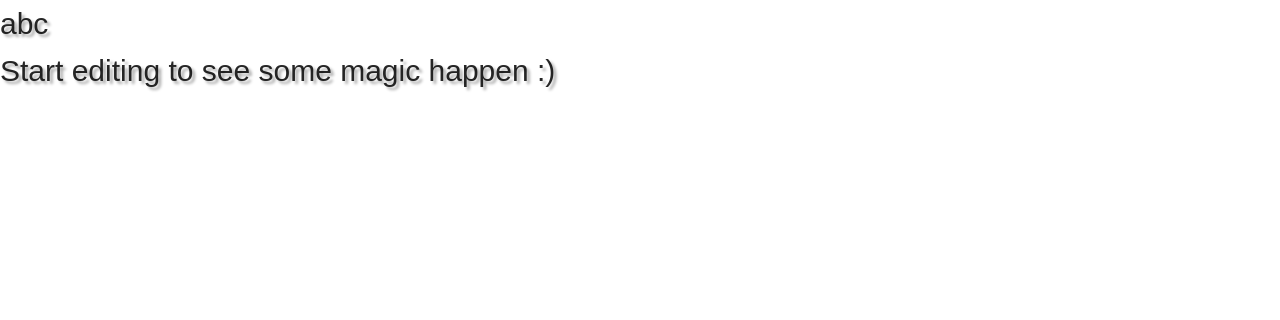
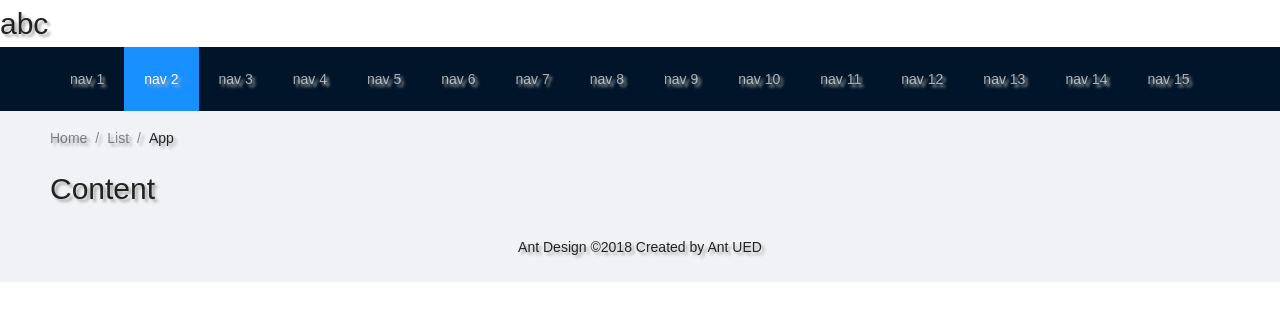
Before and after one commit to rajrachchh14/react-antd, a React (Create React App) app: page / in a window 1280 px wide. Shown: the top 320 px of the page. Built offline with nearby package versions, Linux system fonts and the light colour scheme; a web font is replaced by a local one.

Commit message:
1 file modified

```diff
--- a/src/Header.js
+++ b/src/Header.js
@@ -1,10 +1,34 @@
 import React from 'react';
 import { Layout, Menu, Breadcrumb } from 'antd';
+// const { Header, Content, Footer } = Layout;
 
 function Header() {
+  const { Header, Content, Footer } = Layout;
+  // const {  Layout, Menu, Breadcrumb  } = antd;
   return (
     <div>
-      <p>Start editing to see some magic happen :)</p>
+      <Layout className="layout">
+        <Header>
+          <div className="logo" />
+          <Menu theme="dark" mode="horizontal" defaultSelectedKeys={['2']}>
+            {new Array(15).fill(null).map((_, index) => {
+              const key = index + 1;
+              return <Menu.Item key={key}>{`nav ${key}`}</Menu.Item>;
+            })}
+          </Menu>
+        </Header>
+        <Content style={{ padding: '0 50px' }}>
+          <Breadcrumb style={{ margin: '16px 0' }}>
+            <Breadcrumb.Item>Home</Breadcrumb.Item>
+            <Breadcrumb.Item>List</Breadcrumb.Item>
+            <Breadcrumb.Item>App</Breadcrumb.Item>
+          </Breadcrumb>
+          <div className="site-layout-content">Content</div>
+        </Content>
+        <Footer style={{ textAlign: 'center' }}>
+          Ant Design ©2018 Created by Ant UED
+        </Footer>
+      </Layout>
     </div>
   );
 }
```
